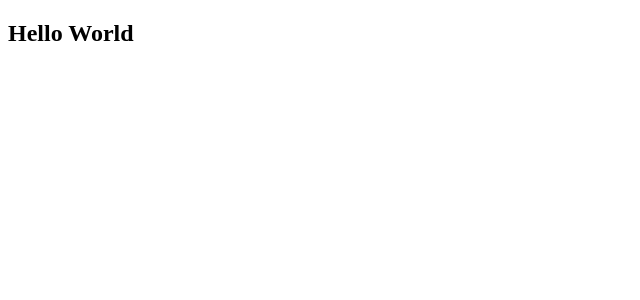
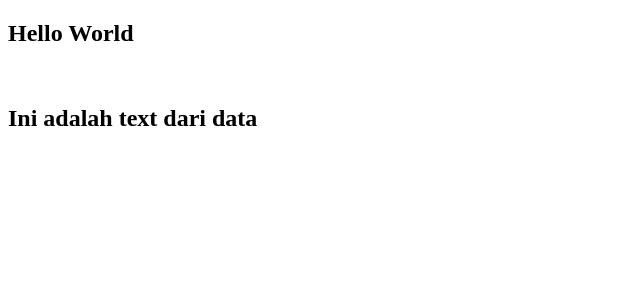
Before and after one commit to robbytrujillo/fundamentalVue, a Vue app: page / in a window 1280 px wide. Shown: the top 300 px of the page, without its empty margins (0-640 px from the left). Built offline with nearby package versions, Linux system fonts and the light colour scheme.

Commit message:
Fundamental Vue | PROPS

```diff
--- a/src/App.vue
+++ b/src/App.vue
@@ -1,5 +1,5 @@
 <template>
-  <Header />
+  <Header :text="text" />
   <!-- ============================================================== -->
   <!-- <input type="text" v-model="cari" placeholder="cari" /> -->
   <!-- <h2>Welcome, {{ nama }}</h2> -->
@@ -31,6 +31,11 @@ export default {
   name: "App",
   components: {
     Header,
+  },
+  data() {
+    return {
+      text: "Ini adalah text dari data",
+    };
   },
 };
 
--- a/src/components/Header.vue
+++ b/src/components/Header.vue
@@ -1,10 +1,13 @@
 <template>
   <h2>Hello World</h2>
+  <br />
+  <h2>{{ text }}</h2>
 </template>
 
 <script>
 export default {
   name: "Header",
+  props: ["text"],
 };
 </script>
 
```
